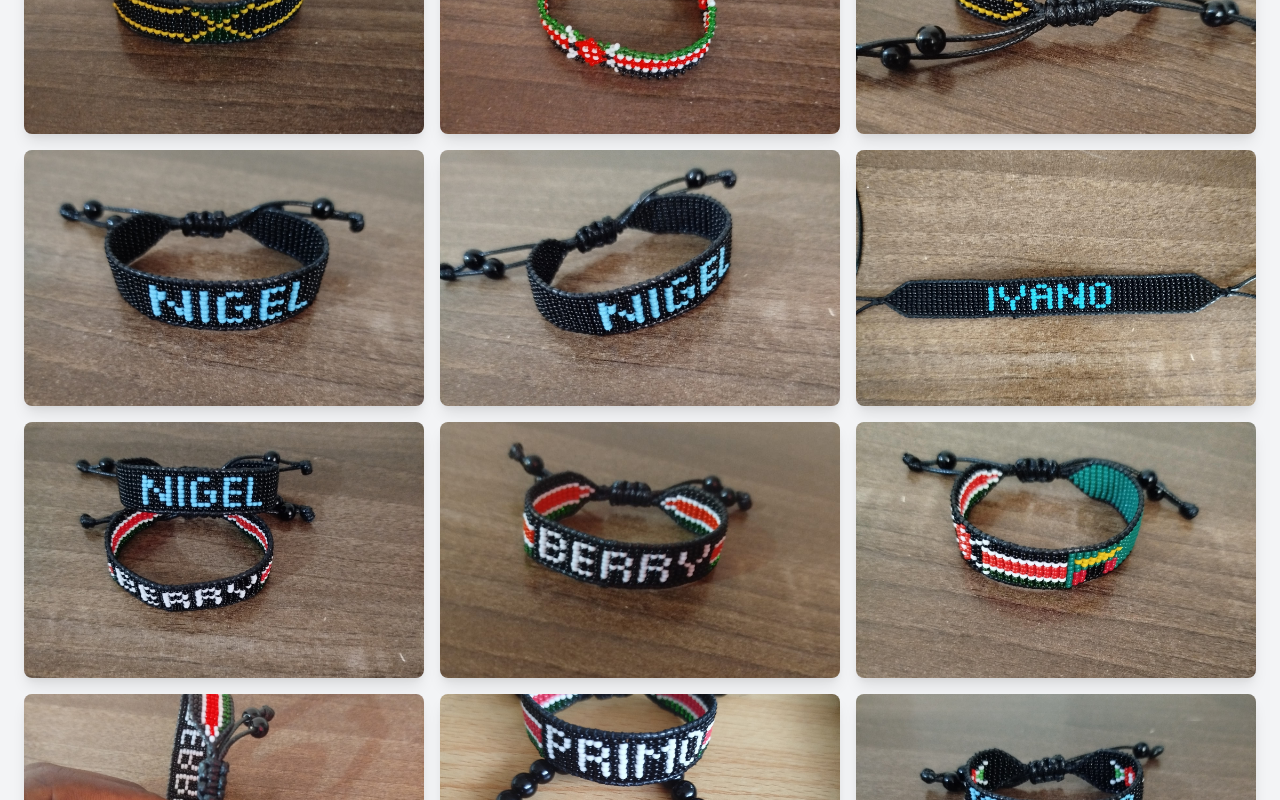
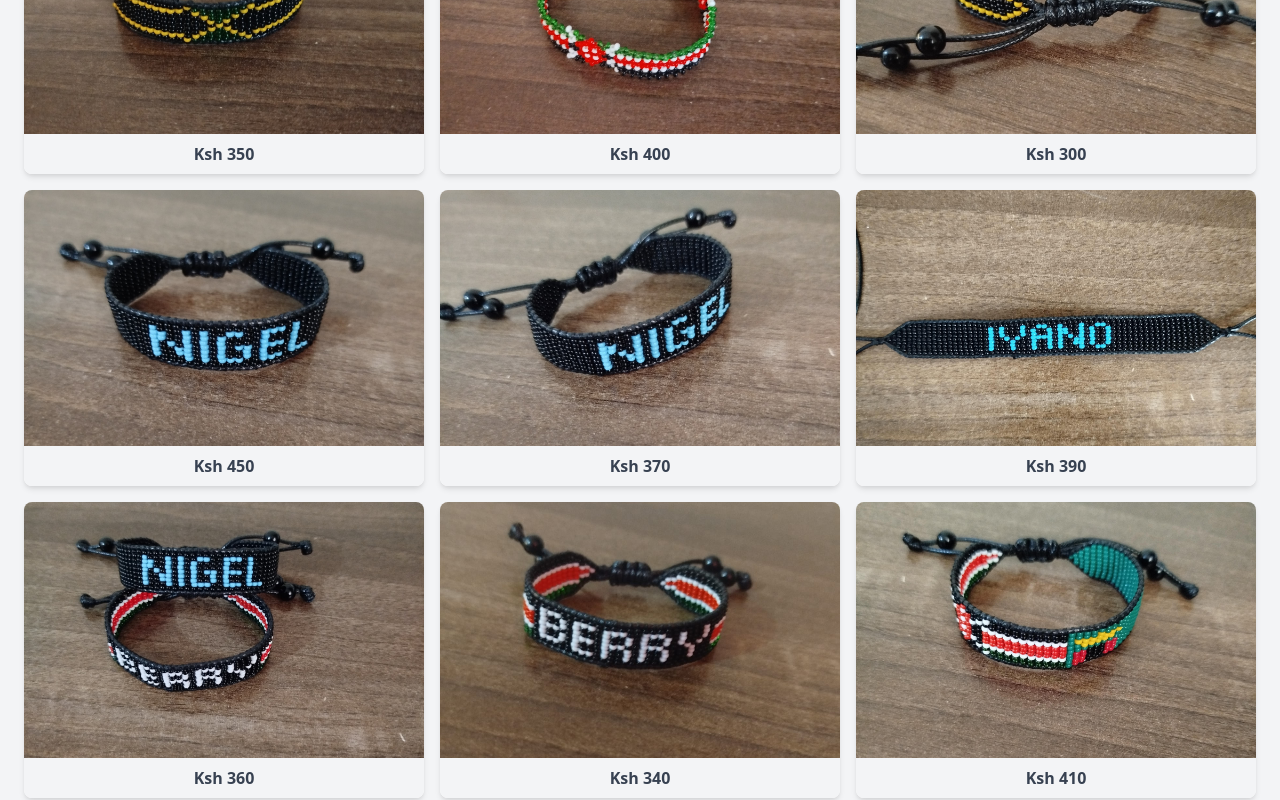
Before and after one commit to luxke/LUXKE-ARTS, a React (Vite) app in the folder bead-art-website/: page /gallery in a window 1280 px wide. Shown: the part 340-1140 px from the top of the page. Built offline with nearby package versions, Linux system fonts and the light colour scheme.

Commit message:
modified Gallery.jsx

```diff
--- a/bead-art-website/src/components/Gallery.jsx
+++ b/bead-art-website/src/components/Gallery.jsx
@@ -14,23 +14,21 @@ import Bead11 from "./image/BEAD 11.jpg";
 import Bead12 from "./image/BEAD 12.jpg";
 
 const images = [
-  { id: 1, src: Bead1, category: "Bracelets" },
-  { id: 2, src: Bead2, category: "Bracelets" },
-  { id: 3, src: Bead3, category: "Bracelets" },
-  { id: 4, src: Bead4, category: "Bracelets" },
-  { id: 5, src: Bead5, category: "Bracelets" },
-  { id: 6, src: Bead6, category: "Bracelets" },
-  { id: 7, src: Bead7, category: "Bracelets" },
-  { id: 8, src: Bead8, category: "Bracelets" },
-  { id: 9, src: Bead9, category: "Bracelets" },
-  { id: 10, src: Bead10, category: "Bracelets" },
-  { id: 11, src: Bead11, category: "Bracelets" },
-  { id: 12, src: Bead12, category: "Bracelets" },
-
-
+  { id: 1, src: Bead1, category: "Bracelets", price: "Ksh 350" },
+  { id: 2, src: Bead2, category: "Bracelets", price: "Ksh 400" },
+  { id: 3, src: Bead3, category: "Bracelets", price: "Ksh 300" },
+  { id: 4, src: Bead4, category: "Bracelets", price: "Ksh 450" },
+  { id: 5, src: Bead5, category: "Bracelets", price: "Ksh 370" },
+  { id: 6, src: Bead6, category: "Bracelets", price: "Ksh 390" },
+  { id: 7, src: Bead7, category: "Bracelets", price: "Ksh 360" },
+  { id: 8, src: Bead8, category: "Bracelets", price: "Ksh 340" },
+  { id: 9, src: Bead9, category: "Bracelets", price: "Ksh 410" },
+  { id: 10, src: Bead10, category: "Bracelets", price: "Ksh 380" },
+  { id: 11, src: Bead11, category: "Bracelets", price: "Ksh 390" },
+  { id: 12, src: Bead12, category: "Bracelets", price: "Ksh 420" },
 ];
 
-const Gallery= () => {
+const Gallery = () => {
   const [selectedImage, setSelectedImage] = useState(null);
   const [filter, setFilter] = useState("All");
 
@@ -54,15 +52,22 @@ const Gallery= () => {
 
       <div className="grid grid-cols-2 md:grid-cols-3 gap-4">
         {filteredImages.map((image) => (
-          <motion.img
+          <div
             key={image.id}
-            src={image.src}
-            alt="Bead Art"
-            className="w-full h-64 object-cover rounded-lg shadow-lg cursor-pointer"
-            whileHover={{ scale: 1.05 }}
-            whileTap={{ scale: 0.95 }}
+            className="bg-white rounded-lg shadow-md overflow-hidden relative cursor-pointer"
             onClick={() => setSelectedImage(image.src)}
-          />
+          >
+            <motion.img
+              src={image.src}
+              alt="Bead Art"
+              className="w-full h-64 object-cover"
+              whileHover={{ scale: 1.05 }}
+              whileTap={{ scale: 0.95 }}
+            />
+            <div className="p-2 bg-gray-100 text-center">
+              <p className="text-gray-700 font-semibold">{image.price}</p>
+            </div>
+          </div>
         ))}
       </div>
 
```
